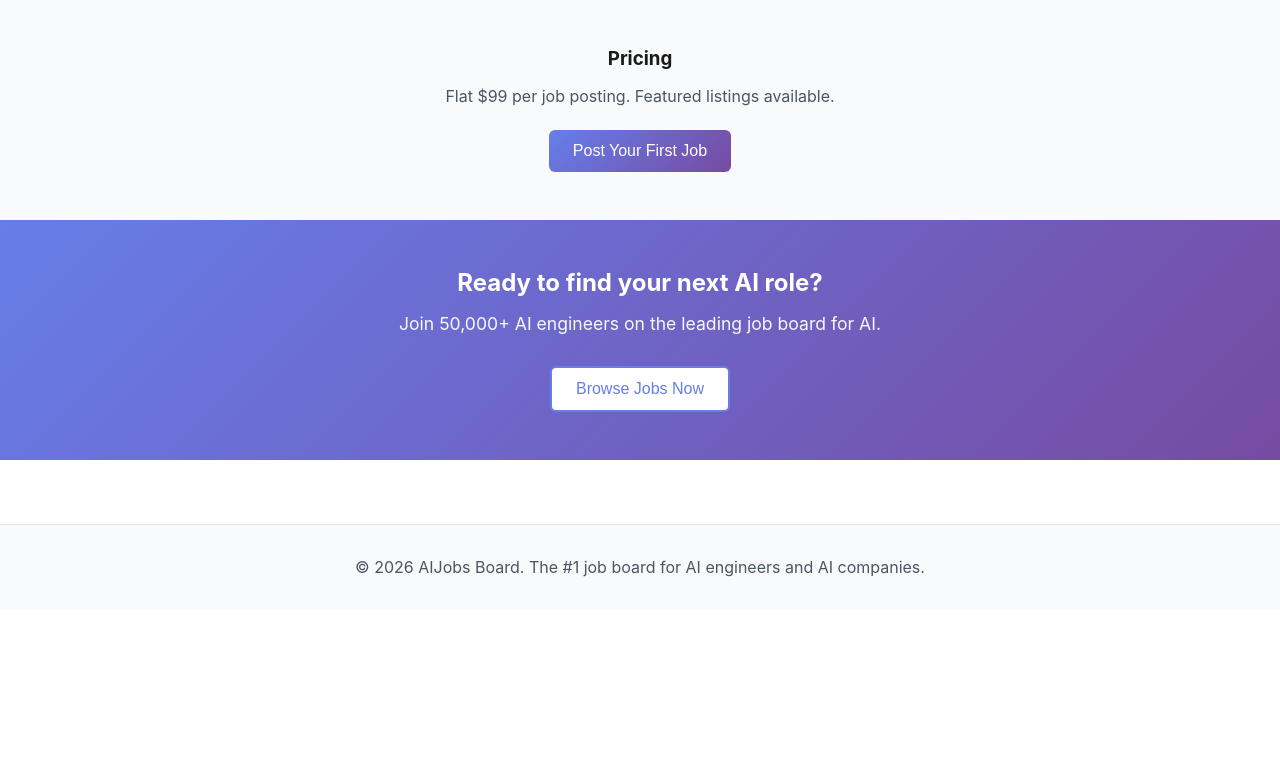
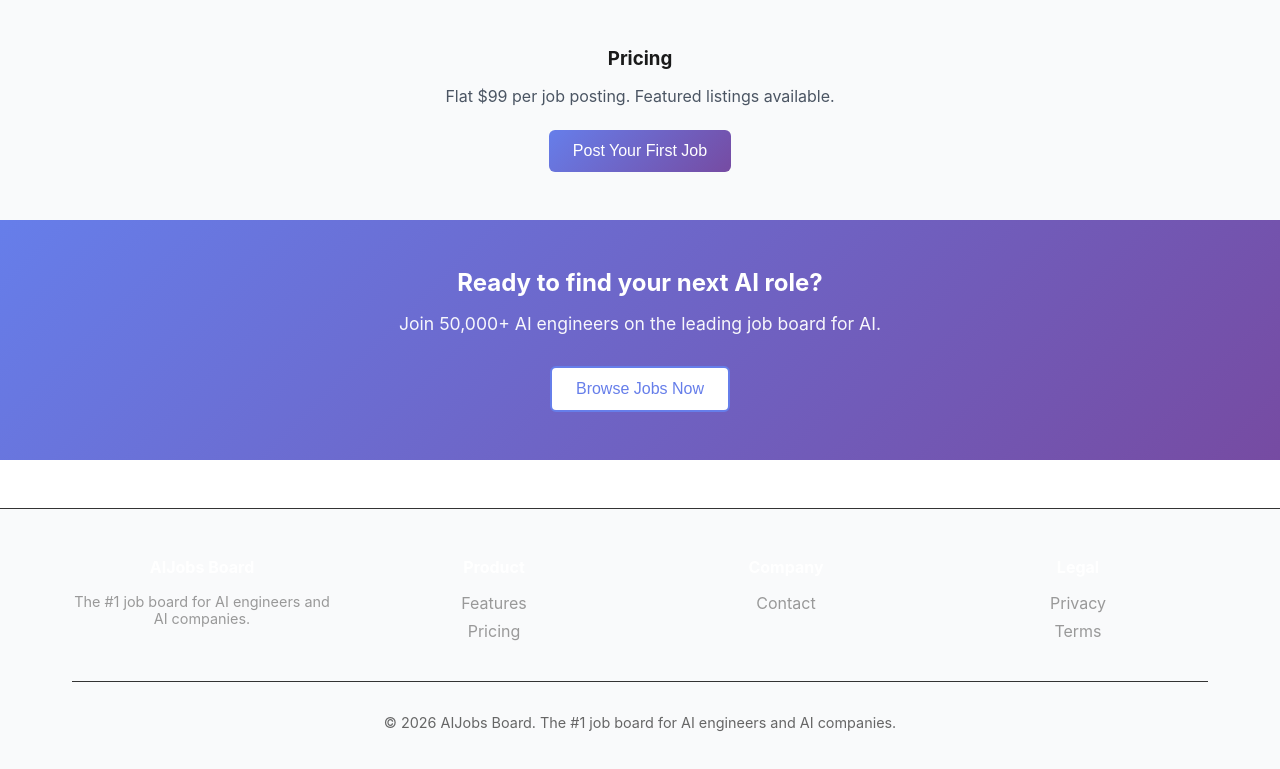
Before and after one commit to danrolax09-commits/ai-jobs, a Next.js app: page / in a window 1280 px wide. Shown: the part 3061-3830 px from the top of the page. Before the commit the page ends 3670 px from the top, so only its background shows below. Built offline with nearby package versions, Linux system fonts and the light colour scheme.

Commit message:
Fix: Add working footer links - hash navigation and alerts for unavailable pages

```diff
--- a/app/page.tsx
+++ b/app/page.tsx
@@ -237,8 +237,38 @@ export default function Home() {
       </section>
 
       {/* Footer */}
-      <footer className="footer">
-        <p>© 2026 AIJobs Board. The #1 job board for AI engineers and AI companies.</p>
+      <footer className="footer" style={{ borderTop: '1px solid #333', padding: '3rem 0', marginTop: '3rem' }}>
+        <div style={{ maxWidth: '1200px', margin: '0 auto', padding: '0 2rem' }}>
+          <div style={{ display: 'grid', gridTemplateColumns: 'repeat(auto-fit, minmax(200px, 1fr))', gap: '2rem', marginBottom: '2rem' }}>
+            <div>
+              <h4 style={{ color: '#fff', marginBottom: '1rem' }}>AIJobs Board</h4>
+              <p style={{ color: '#999', fontSize: '0.9rem' }}>The #1 job board for AI engineers and AI companies.</p>
+            </div>
+            <div>
+              <h4 style={{ color: '#fff', marginBottom: '1rem' }}>Product</h4>
+              <ul style={{ listStyle: 'none', padding: 0 }}>
+                <li style={{ marginBottom: '0.5rem' }}><a href="#features" style={{ color: '#999', textDecoration: 'none' }} onMouseOver={(e) => e.target.style.color = '#fff'} onMouseOut={(e) => e.target.style.color = '#999'}>Features</a></li>
+                <li style={{ marginBottom: '0.5rem' }}><a href="#pricing" style={{ color: '#999', textDecoration: 'none' }} onMouseOver={(e) => e.target.style.color = '#fff'} onMouseOut={(e) => e.target.style.color = '#999'}>Pricing</a></li>
+              </ul>
+            </div>
+            <div>
+              <h4 style={{ color: '#fff', marginBottom: '1rem' }}>Company</h4>
+              <ul style={{ listStyle: 'none', padding: 0 }}>
+                <li style={{ marginBottom: '0.5rem' }}><a href="#" onClick={(e) => { e.preventDefault(); alert('Contact: support@aijobsboard.io'); }} style={{ color: '#999', textDecoration: 'none', cursor: 'pointer' }} onMouseOver={(e) => e.target.style.color = '#fff'} onMouseOut={(e) => e.target.style.color = '#999'}>Contact</a></li>
+              </ul>
+            </div>
+            <div>
+              <h4 style={{ color: '#fff', marginBottom: '1rem' }}>Legal</h4>
+              <ul style={{ listStyle: 'none', padding: 0 }}>
+                <li style={{ marginBottom: '0.5rem' }}><a href="#" onClick={(e) => { e.preventDefault(); alert('Privacy Policy'); }} style={{ color: '#999', textDecoration: 'none', cursor: 'pointer' }} onMouseOver={(e) => e.target.style.color = '#fff'} onMouseOut={(e) => e.target.style.color = '#999'}>Privacy</a></li>
+                <li style={{ marginBottom: '0.5rem' }}><a href="#" onClick={(e) => { e.preventDefault(); alert('Terms of Service'); }} style={{ color: '#999', textDecoration: 'none', cursor: 'pointer' }} onMouseOver={(e) => e.target.style.color = '#fff'} onMouseOut={(e) => e.target.style.color = '#999'}>Terms</a></li>
+              </ul>
+            </div>
+          </div>
+          <div style={{ borderTop: '1px solid #333', paddingTop: '2rem', textAlign: 'center' }}>
+            <p style={{ color: '#666', fontSize: '0.9rem' }}>© 2026 AIJobs Board. The #1 job board for AI engineers and AI companies.</p>
+          </div>
+        </div>
       </footer>
     </main>
   );
```
